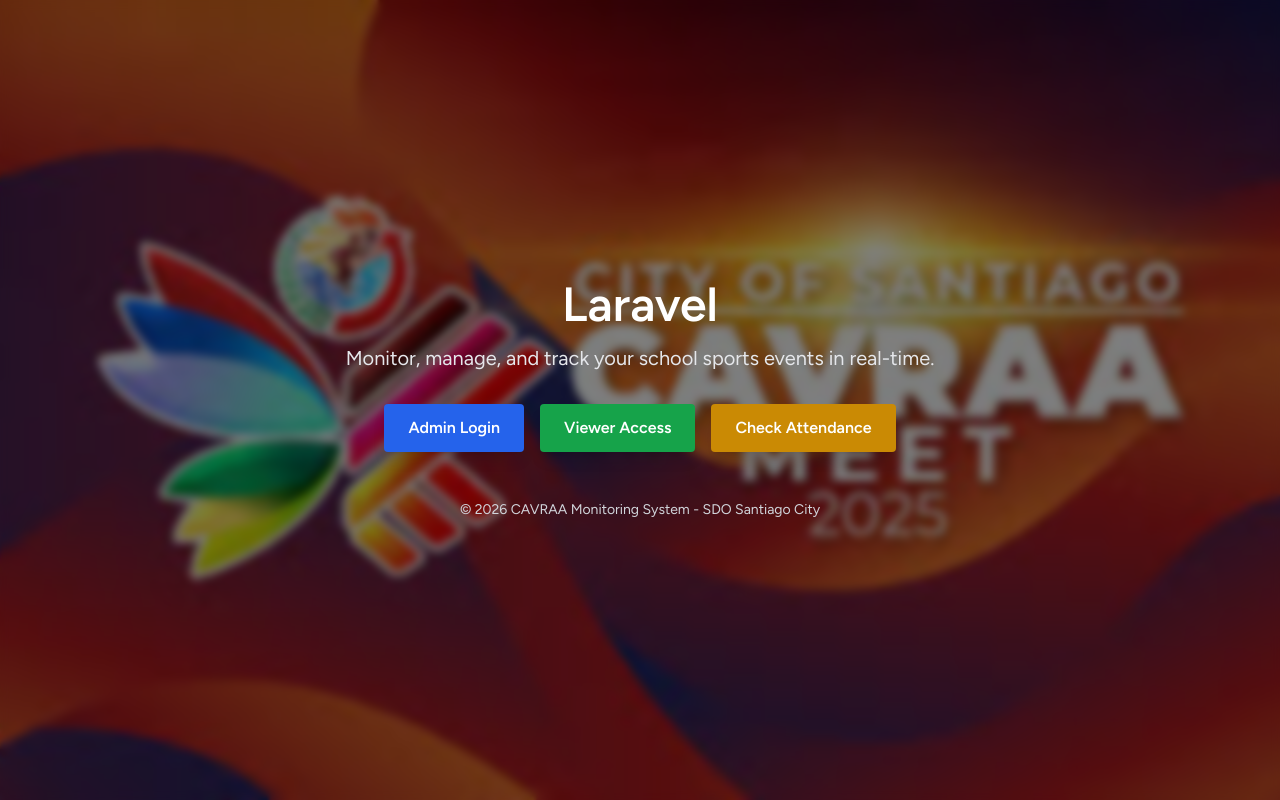
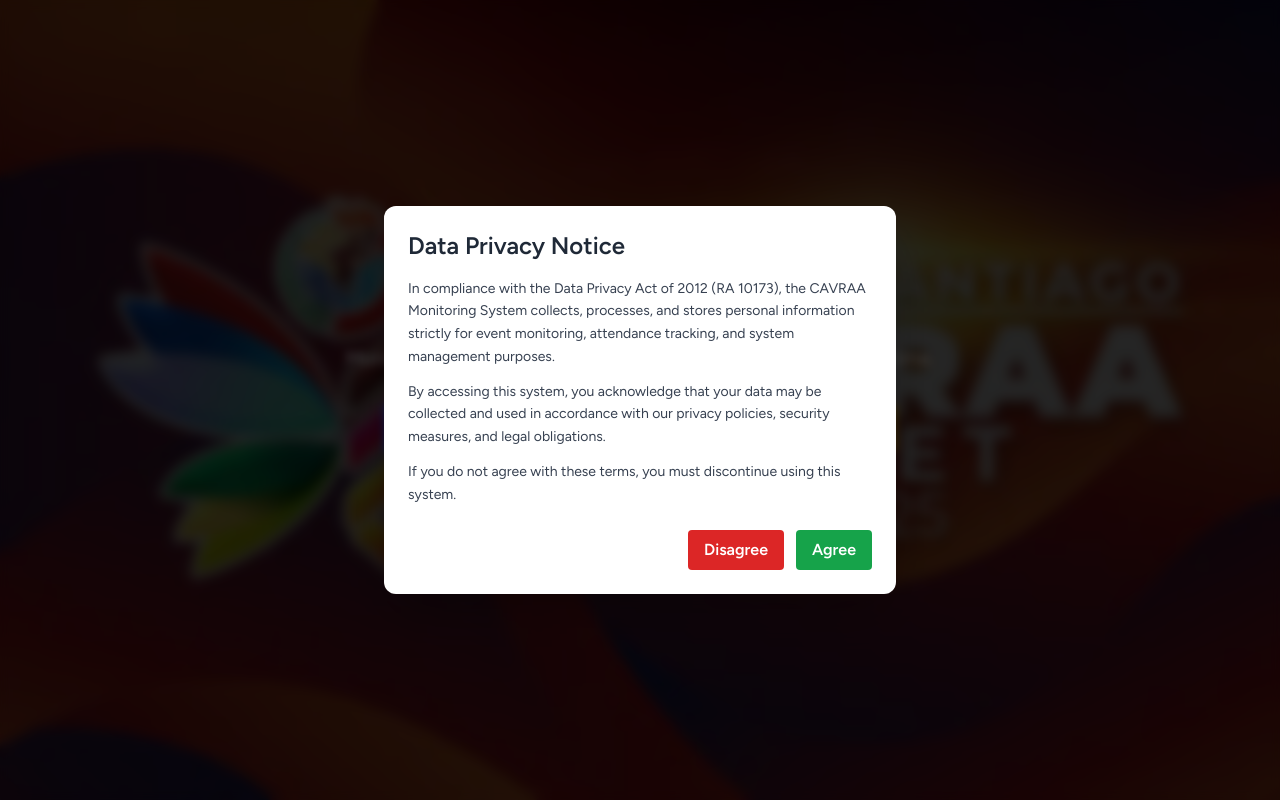
Before and after one commit to QuitsToaster/ESRRS---Electronic-Sports-Records-and-Results-System, a Laravel app: page / in a window 1280 px wide. Run offline with Laravel 12, Linux system fonts and the light colour scheme; style sheets or scripts are compiled from the project's sources; parts of the project's set-up code (start-up, migrations or seed data) failed here and were passed over.

Commit message:
add data privacy notice

```diff
--- a/resources/views/welcome.blade.php
+++ b/resources/views/welcome.blade.php
@@ -16,63 +16,119 @@
 </head>
 <body class="font-sans antialiased">
 
-    {{-- Background Image & Overlay --}}
+    {{-- ================= DATA PRIVACY MODAL ================= --}}
+    <div id="privacyModal"
+         class="fixed inset-0 z-50 flex items-center justify-center bg-black bg-opacity-70 backdrop-blur-sm">
+
+        <div class="bg-white rounded-xl shadow-2xl max-w-lg w-full p-6 mx-4 animate-fade-in">
+
+            <h2 class="text-2xl font-bold text-gray-800 mb-4">
+                Data Privacy Notice
+            </h2>
+
+            <div class="text-gray-700 text-sm leading-relaxed mb-6 max-h-60 overflow-y-auto">
+                <p class="mb-3">
+                    In compliance with the Data Privacy Act of 2012 (RA 10173), the CAVRAA Monitoring System
+                    collects, processes, and stores personal information strictly for event monitoring,
+                    attendance tracking, and system management purposes.
+                </p>
+
+                <p class="mb-3">
+                    By accessing this system, you acknowledge that your data may be collected and used
+                    in accordance with our privacy policies, security measures, and legal obligations.
+                </p>
+
+                <p>
+                    If you do not agree with these terms, you must discontinue using this system.
+                </p>
+            </div>
+
+            <div class="flex justify-end gap-3">
+                <button onclick="disagreePrivacy()"
+                        class="px-4 py-2 rounded bg-red-600 hover:bg-red-700 text-white font-semibold transition">
+                    Disagree
+                </button>
+
+                <button onclick="agreePrivacy()"
+                        class="px-4 py-2 rounded bg-green-600 hover:bg-green-700 text-white font-semibold transition">
+                    Agree
+                </button>
+            </div>
+        </div>
+    </div>
+    {{-- ================= END PRIVACY MODAL ================= --}}
+
+    {{-- ================= MAIN CONTENT ================= --}}
     <div class="relative min-h-screen flex flex-col justify-center items-center px-4"
          style="background-image: url('{{ asset('images/cavraa.jpg') }}'); background-size: cover; background-position: center;">
 
-        {{-- Overlay for blur and darkening --}}
+        {{-- Overlay --}}
         <div class="absolute inset-0 bg-black bg-opacity-50 backdrop-blur-sm"></div>
 
         {{-- Content --}}
         <div class="relative max-w-3xl w-full text-center z-10">
 
-            {{-- Logo / App Name --}}
             <h1 class="text-4xl md:text-5xl font-bold text-white mb-4 animate-fade-in">
                 {{ config('app.name', 'CAVRAA Monitoring System') }}
             </h1>
 
-            {{-- Tagline / Intro --}}
             <p class="text-gray-200 mb-8 text-lg md:text-xl animate-fade-in delay-200">
                 Monitor, manage, and track your school sports events in real-time.
             </p>
 
-            {{-- Buttons --}}
             <div class="flex flex-col md:flex-row justify-center space-y-4 md:space-y-0 md:space-x-4 animate-fade-in delay-400">
-                {{-- Admin Login --}}
                 <a href="{{ route('login') }}"
                    class="px-6 py-3 bg-blue-600 hover:bg-blue-700 text-white font-semibold rounded shadow-lg transition transform hover:-translate-y-1 hover:scale-105">
                     Admin Login
                 </a>
 
-                {{-- Viewer Access --}}
                 <a href="{{ route('viewer.home') }}"
                    class="px-6 py-3 bg-green-600 hover:bg-green-700 text-white font-semibold rounded shadow-lg transition transform hover:-translate-y-1 hover:scale-105">
                     Viewer Access
                 </a>
 
-                {{-- Check Attendance --}}
                 <a href="{{ route('attendance.check') }}"
-                class="px-6 py-3 bg-yellow-600 hover:bg-yellow-700 text-white font-semibold rounded shadow-lg transition transform hover:-translate-y-1 hover:scale-105">
+                   class="px-6 py-3 bg-yellow-600 hover:bg-yellow-700 text-white font-semibold rounded shadow-lg transition transform hover:-translate-y-1 hover:scale-105">
                     Check Attendance
                 </a>
             </div>
         </div>
 
-        {{-- Footer --}}
         <footer class="mt-12 text-gray-300 text-sm text-center z-10 relative animate-fade-in delay-800">
             © {{ date('Y') }} CAVRAA Monitoring System - SDO Santiago City
         </footer>
     </div>
 
-    {{-- Tailwind Animations --}}
+    {{-- ================= JAVASCRIPT ================= --}}
+    <script>
+        function agreePrivacy() {
+            document.getElementById('privacyModal').classList.add('hidden');
+        }
+
+        function disagreePrivacy() {
+            // Attempt to close tab (may be blocked by browser)
+            window.open('', '_self');
+            window.close();
+
+            // Fallback: redirect to blank page
+            setTimeout(() => {
+                window.location.href = 'about:blank';
+            }, 300);
+        }
+    </script>
+
+    {{-- ================= ANIMATIONS ================= --}}
     <style>
-        .animate-fade-in { opacity: 0; animation: fadeIn 1s forwards; }
+        .animate-fade-in { opacity: 0; animation: fadeIn 0.8s forwards; }
         .animate-fade-in.delay-200 { animation-delay: 0.2s; }
         .animate-fade-in.delay-400 { animation-delay: 0.4s; }
         .animate-fade-in.delay-600 { animation-delay: 0.6s; }
         .animate-fade-in.delay-800 { animation-delay: 0.8s; }
 
-        @keyframes fadeIn { to { opacity: 1; } }
+        @keyframes fadeIn {
+            to { opacity: 1; }
+        }
     </style>
+
 </body>
 </html>
```
Also changed, not shown: vite.config.js (+4 -4 lines).
